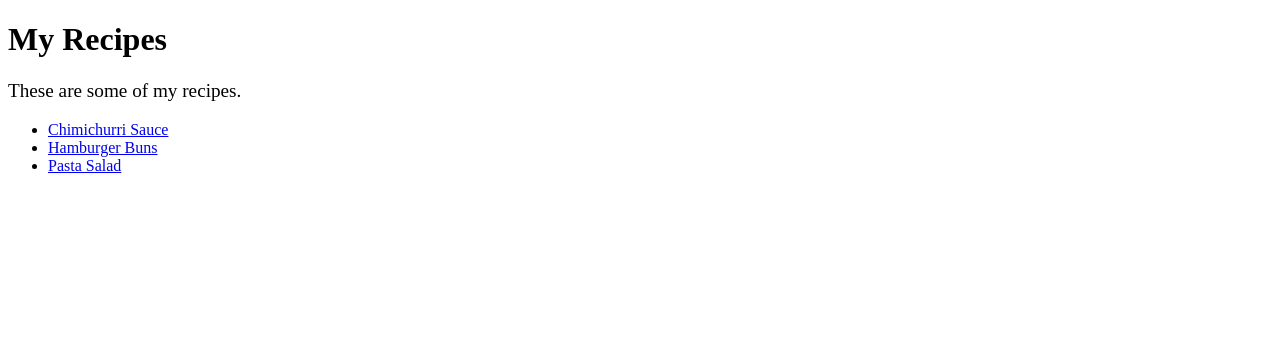
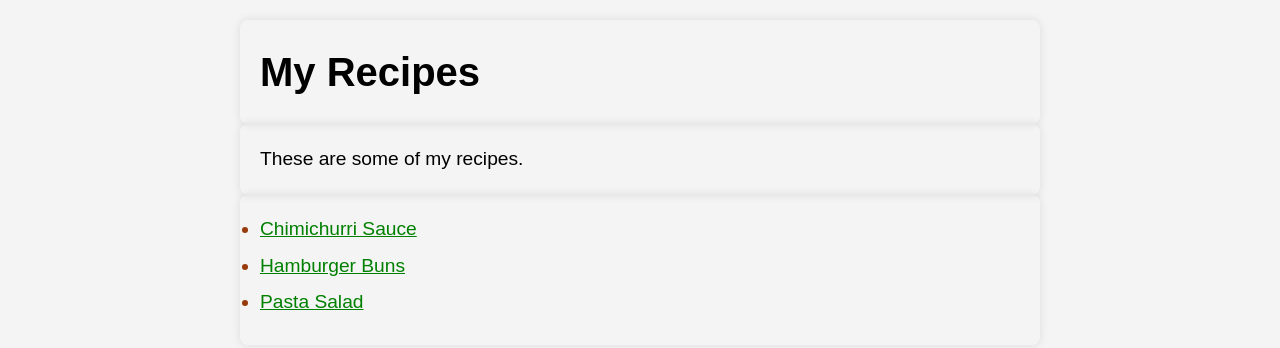
Before and after one commit to Mukhuuu/my-recipes, a plain HTML site: page index.html in a window 1280 px wide. Drawn offline with Linux system fonts and the light colour scheme; the site is published under a folder, as on GitHub Pages, so addresses that start at the root find nothing.

Commit message:
Styles updated

```diff
--- a/index.html
+++ b/index.html
@@ -3,7 +3,7 @@
 <head>
     <meta charset="UTF-8">
     <meta name="viewport" content="width=, initial-scale=1.0">
-    <link rel="stylesheet" href="/styles.css">
+    <link rel="stylesheet" href="./styles/styles.css">
     <title>My First Project</title>
 </head>
 <body>
```
Also changed, not shown: my-recipes/recipes/chimichurrisauce.html (+1 -1 lines), my-recipes/recipes/hamburgerbuns.html (+1 -1 lines), my-recipes/recipes/pastasalad.html (+1 -1 lines), styles/styles.css (renamed from styles.css).
